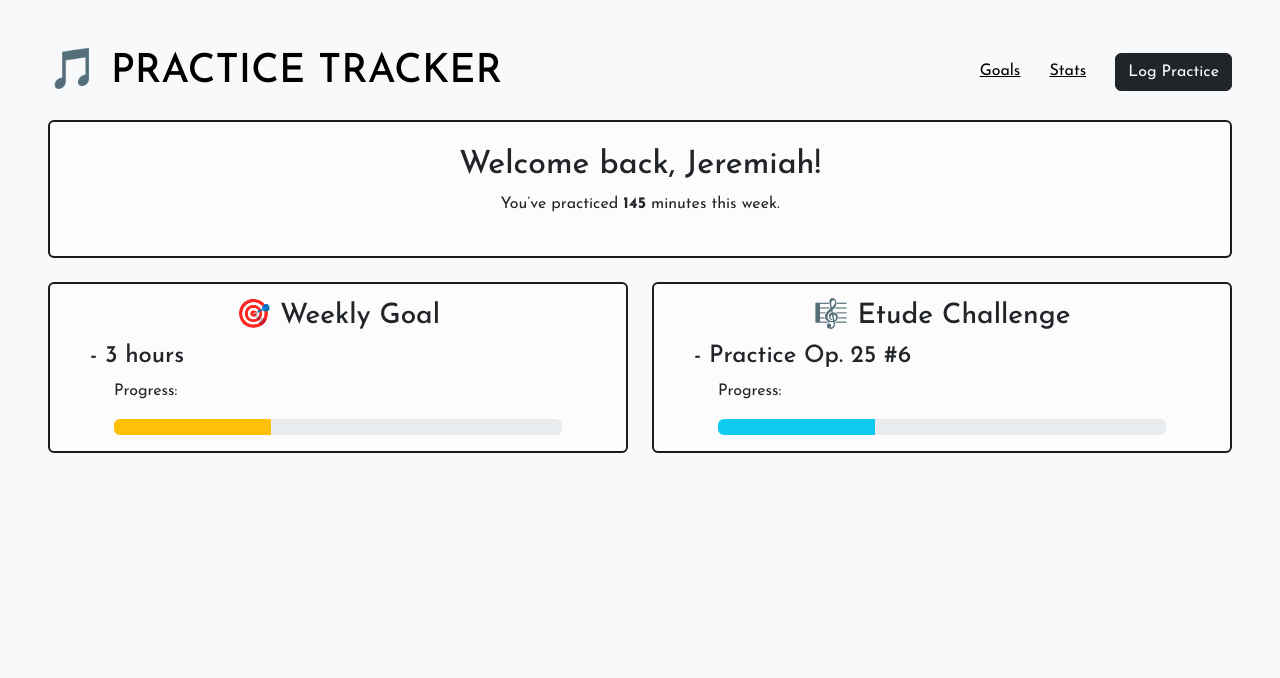
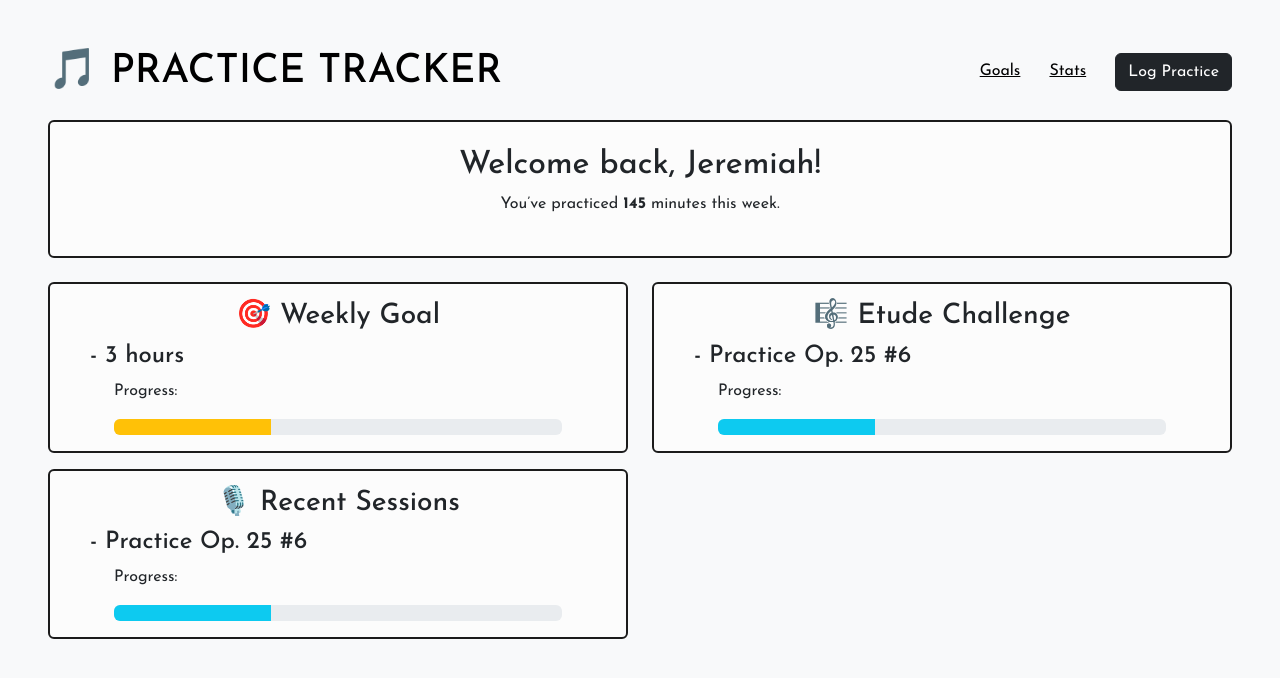
Before and after one commit to jb7007/subwoofer, a Flask app: page / in a window 1280 px wide. Shown: the top 678 px of the page. Run offline with Flask 3, Linux system fonts and the light colour scheme.

Commit message:
updated animations (???)

```diff
--- a/static/style.css
+++ b/static/style.css
@@ -42,3 +42,19 @@ body {
     transform: scale(1.06) rotate(3deg) !important;
     box-shadow: 0 0.5rem 1rem rgba(0, 0, 0, 0.15);
   }
+
+  @keyframes fadeSlideIn {
+    0% {
+      opacity: 0;
+      transform: translateY(20px);
+    }
+    100% {
+      opacity: 1;
+      transform: translateY(0);
+    }
+  }
+
+  .fade-in {
+    animation: fadeSlideIn 0.375s ease-out;
+    animation-fill-mode: both;
+  }
--- a/templates/index.html
+++ b/templates/index.html
@@ -13,8 +13,7 @@
   <link rel="stylesheet" href="{{ url_for('static', filename='style.css') }}">
 </head>
 <body class="bg-light p-5">
-
-  <div class="d-flex justify-content-between align-items-center mb-4">
+  <div class="d-flex justify-content-between align-items-center mb-4 fade-in" style="animation-delay: 0s;">
     <h1 class="mb-0 logo-hover">
       <a href="{{ url_for('home') }}" class="text-decoration-none text-black">🎵 PRACTICE TRACKER</a>
     </h1>
@@ -26,12 +25,12 @@
     </nav>
   </div>
 
-    <div class="border-offblack card mb-4 p-4 text-center">
+    <div class="border-offblack card mb-4 p-4 text-center fade-in" style="animation-delay: 0.2s;">
       <h2>Welcome back, Jeremiah!</h2>
       <p>You’ve practiced <b>145</b> minutes this week.</p>
     </div>
 
-    <div class="row">
+    <div class="row fade-in" style="animation-delay: 0.4s;">
       <div class="col-md-6 mb-3">
         <div class="border-offblack card card-hover p-3">
           <h3 class="text-center">🎯 Weekly Goal</h3>
@@ -52,9 +51,17 @@
           </div>
         </div>
       </div>
+      <div class="col-md-6 mb-3">
+        <div class="border-offblack card card-hover p-3">
+          <h3 class="text-center">🎙️ Recent Sessions</h3>
+          <h4 class="ms-4">- Practice Op. 25 #6</h4>
+          <p class="ms-5">Progress:</p>
+          <div class="progress mx-5">
+            <div class="progress-bar bg-info" role="progressbar" style="width: 35%" aria-valuenow="75" aria-valuemin="0" aria-valuemax="100"></div>
+          </div>
+        </div>
+      </div>
     </div>
-
   </div>
-
 </body>
 </html>
--- a/templates/log.html
+++ b/templates/log.html
@@ -12,7 +12,7 @@
   <!-- my css -->
   <link rel="stylesheet" href="{{ url_for('static', filename='style.css') }}">
 </head>
-<body class="bg-light p-5">
+<body class="bg-light p-5 page-fade-in">
     <div class="d-flex justify-content-between align-items-center mb-4">
         <h1 class="mb-0">
             <a href="{{ url_for('home') }}" class="text-decoration-none text text-black">🎵 PRACTICE TRACKER</a>
```
